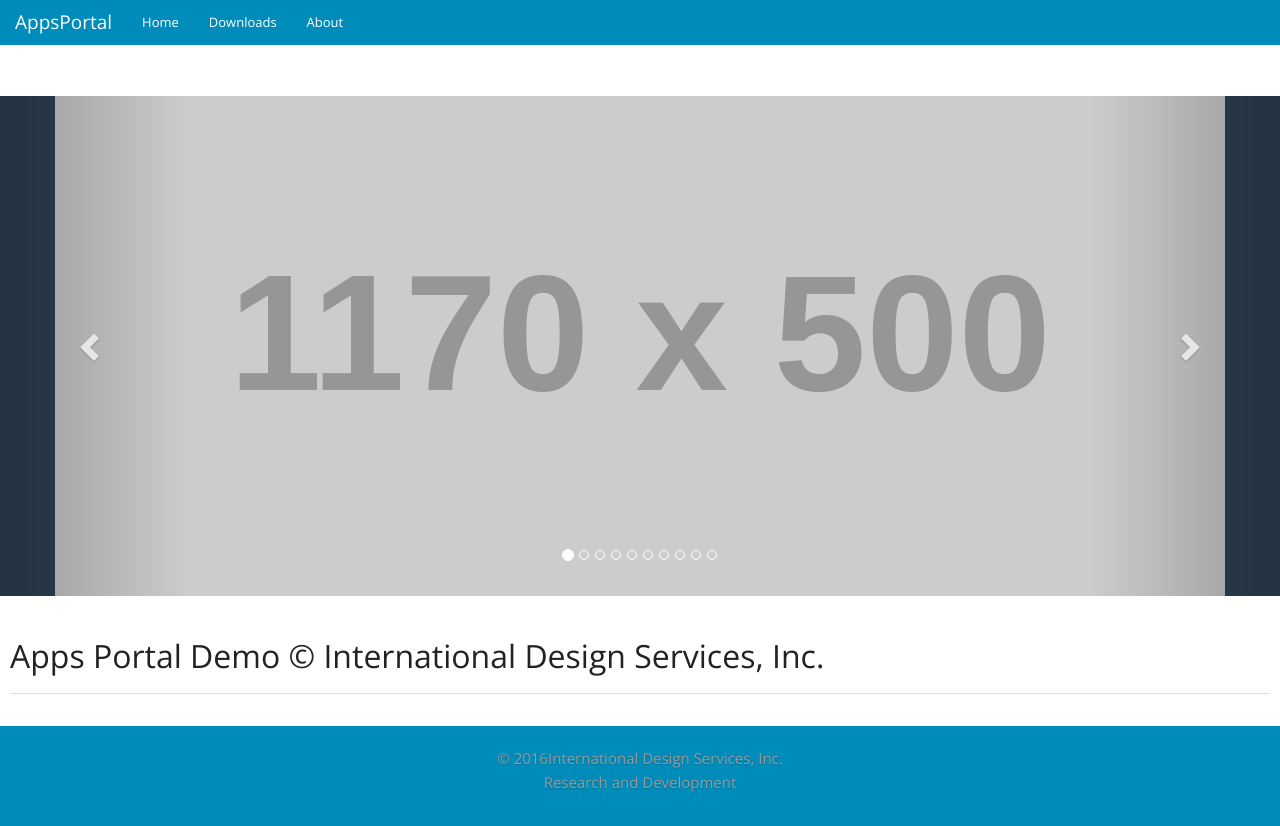
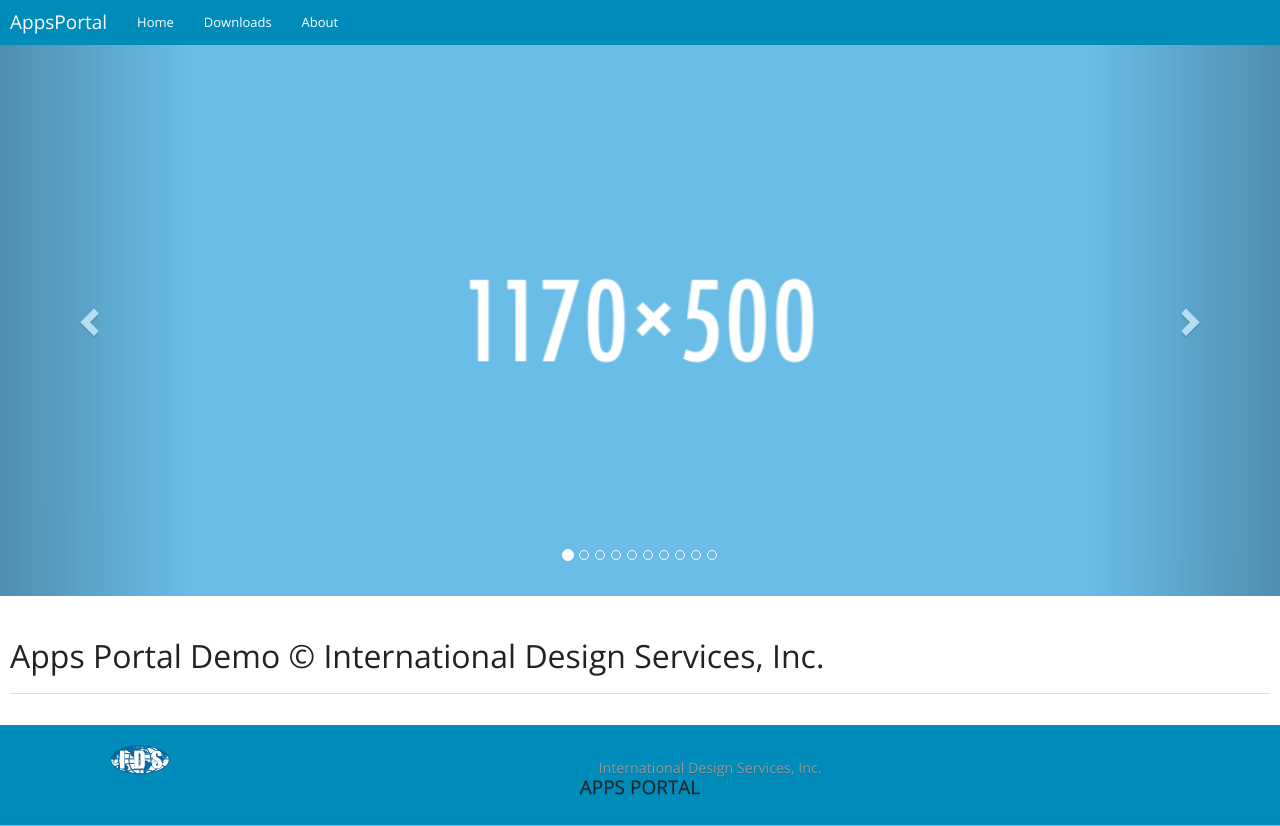
Before and after one commit to IDSResearchDev/AppsPortal, an ASP.NET Core app: template src/AppsPortal/Views/App/Index.cshtml in a window 1280 px wide. Run offline with ASP.NET Core 8, Linux system fonts and the light colour scheme; the template is opened without the code that fills it, so the values that code supplies are empty; grey boxes labelled with a size stand in for pictures from a placeholder-image service; the project's own start-up code is not run, and a stand-in starts its controllers and pages; some libraries are stand-ins or nearby versions.

Commit message:
> adjust CSS~remove top paddings > comment temporarily some scripts > add IDS logo

```diff
--- a/src/AppsPortal/Views/App/Index.cshtml
+++ b/src/AppsPortal/Views/App/Index.cshtml
@@ -2,9 +2,8 @@
 @{
     ViewBag.Title = "Home Page";
 }
+
 <div class="row">
-
-    <div>
     <div id="myCarousel" class="carousel slide" data-ride="carousel">
         <!-- Carousel indicators -->
         <ol class="carousel-indicators">
@@ -30,16 +29,16 @@
                 <div class="item">
                     <img src="../images/slide3.png" alt="Third Slide">
                 </div>*@
-                <div class="item active"><img src="http://placehold.it/1170x500/42bdc2/FFFFFF"></div>
-                <div class="item"><img src="http://placehold.it/1170x500/42bdc2/FFFFFF"></div>
-                <div class="item"><img src="http://placehold.it/1170x500/42bdc2/FFFFFF"></div>
-                <div class="item"><img src="http://placehold.it/1170x500/42bdc2/FFFFFF"></div>
-                <div class="item"><img src="http://placehold.it/1170x500/42bdc2/FFFFFF"></div>
-                <div class="item"><img src="http://placehold.it/1170x500/42bdc2/FFFFFF"></div>
-                <div class="item"><img src="http://placehold.it/1170x500/42bdc2/FFFFFF"></div>
-                <div class="item"><img src="http://placehold.it/1170x500/42bdc2/FFFFFF"></div>
-                <div class="item"><img src="http://placehold.it/1170x500/42bdc2/FFFFFF"></div>
-                <div class="item"><img src="http://placehold.it/1170x500/42bdc2/FFFFFF"></div>
+            <div class="item active"><img src="~/img/carousel/pic_1170x500.png"></div>
+            <div class="item"><img src="~/img/carousel/pic_1170x500.png"></div>
+            <div class="item"><img src="~/img/carousel/pic_1170x500.png"></div>
+            <div class="item"><img src="~/img/carousel/pic_1170x500.png"></div>
+            <div class="item"><img src="~/img/carousel/pic_1170x500.png"></div>
+            <div class="item"><img src="~/img/carousel/pic_1170x500.png"></div>
+            <div class="item"><img src="~/img/carousel/pic_1170x500.png"></div>
+            <div class="item"><img src="~/img/carousel/pic_1170x500.png"></div>
+            <div class="item"><img src="~/img/carousel/pic_1170x500.png"></div>
+            <div class="item"><img src="~/img/carousel/pic_1170x500.png"></div>
         </div>
         <!-- Carousel controls -->
         <a class="carousel-control left" href="#myCarousel" data-slide="prev">
@@ -50,13 +49,14 @@
         </a>
     </div>
 </div>
-
-    <div class="col-md-12">
-        <section>
+<div class="container-fluid">
+    <div>
+        <div class="row">
             <div class="page-header">
                 <h2>Apps Portal Demo &copy; International Design Services, Inc.</h2>
             </div>
-            <div class="col-md-12">
+        </div>
+        <div class="row">
 
             @foreach (var app in Model)
             {
@@ -64,7 +64,6 @@
                     <div class="col-md-12" id="appheader">
                         <h2 class="text-uppercase text-center">@app.Name</h2>
                     </div>
-
                     <div id="appdetails" class="col-md-12">
                         <div class="col-md-6 col-md-offset-1" id="media">
                             <iframe width="560"
@@ -80,7 +79,5 @@
                 </div>
             }
         </div>
-        </section>
     </div>
-
 </div>
--- a/src/AppsPortal/Views/Shared/_Layout.cshtml
+++ b/src/AppsPortal/Views/Shared/_Layout.cshtml
@@ -3,7 +3,6 @@
 <head>
     <title>The World - @ViewBag.Title</title>
     <meta charset="utf-8" />
-
     <link rel="stylesheet" href="~/lib/bootstrap/dist/css/bootstrap.min.css" />
     <link rel="stylesheet" href="~/lib/bootswatch/yeti/bootstrap.min.css" />
     <link rel="stylesheet" href="~/lib/font-awesome/css/font-awesome.min.css" />
@@ -13,24 +12,15 @@
 
 </head>
 <body>
-    @*<div id="head">
-
-        <div class="header">
-            <div id="logo"></div>
-            <div >
-                <h4>
-                    <small>International Design Services, Inc.</small>
-                    <br />
-                    APPS PORTAL
-                </h4>
-            </div>
-        </div>
 
 
-    </div>*@
-    <nav class="navbar navbar-inverse navbar-static-top" role="navigation" >@*id="topnavbar"*@
+<div class="container-fluid" id="content">
+    <div class="row">
+        <nav class="navbar navbar-inverse navbar-static-top" role="navigation">
             <div class="container-fluid">
+                <div>
 
+                </div>
                 <div class="navbar-header">
                     <!-- small screen nav toggle -->
                     <button type="button" class="navbar-toggle" data-toggle="collapse" data-target="#bs-example-navbar-collapse-1">
@@ -50,26 +40,14 @@
                         <li><a asp-controller="App" asp-action="About">About</a></li>
                     </ul>
                 </div>
+
                 <!-- /.navbar-collapse -->
             </div><!-- container-fluid -->
         </nav>
+    </div>
 
-    @*<div id="wrapper">
-
-
-            <div id="main" class="container-fluid">
     <div>
         @RenderBody()
-                </div>
-            </div>
-
-        </div>*@
-
-    <div class="container-fluid" id="content">
-        <div>
-            @RenderBody()
-
-
     </div>
 
 </div>
@@ -79,10 +57,23 @@
 <footer>
     <a href="#" class="circle"> </a>
     <div class="container">
-            <p class="text-muted">
+
+        @*<p class="text-muted">
+
             &copy; 2016International Design Services, Inc. <br />
             Research and Development
-            </p>
+        </p>*@
+
+
+        <div id="logo"><img src="~/img/IDS_logo.png" id="logo-footer" /></div>
+        <div>
+            <h4>
+                <small>International Design Services, Inc.</small>
+                <br />
+                APPS PORTAL
+            </h4>
+        </div>
+
     </div>
 </footer>
 
--- a/src/AppsPortal/wwwroot/css/appsite.css
+++ b/src/AppsPortal/wwwroot/css/appsite.css
@@ -10,29 +10,35 @@ html {
 
 body {
     margin-bottom: 60px;
+    /*padding-top: 45px;*/
 }
 
 /*
     Carousel
 */
 .carousel {
-    background: #2f4357;
-    margin-top: 20px;
+    background: /*#59afe1;*/ #2f4357;
+    /*margin-top: 0px;*/
 }
 
     .carousel .item img {
-        margin: 0 auto; /* Align slide image horizontally center */
+        /*margin: 0 auto;*/ /* Align slide image horizontally center */
+        min-width: 100%;
+        height: 25%;
     }
 
 .bs-example {
     margin: 20px;
 }
 
+.navbar {
+    margin-bottom: 0;
+}
 
 
 /* custom css navbar*/
 
-.navbar-default {
+/*.navbar-default {
     background-color: #f5f7fa;
     border-color: #656d78;
 }
@@ -140,7 +146,7 @@ body {
         color: #aab2bd;
         background-color: #656d78;
     }
-}
+}*/
 
 
 /* additional CSS */
@@ -151,7 +157,7 @@ body {
 
 #content {
     height: auto;
-    padding: 10px 10px 50px 10px;
+    padding: 0px 10px 50px 10px;
 }
 
 #head {
@@ -162,15 +168,6 @@ body {
     width: 30px;
 }
 
-/*img {
-    max-height: 70px;
-    max-width: 70px;
-    float: left;
-    display: inline-block;
-    white-space: nowrap;
-    padding-left: 20px;
-    padding-right: 20px;
-}
 
 #logo {
     float: left;
@@ -180,7 +177,19 @@ body {
     padding-right: 20px;
 }
 
+img#logo-footer {
+    max-height: 50px;
+    max-width: 100px;
+    float: left;
+    display: inline-block;
+    white-space: nowrap;
+    padding-left: 20px;
+    padding-right: 20px;
+}
 
+
+
+/*
 .resizeimg {
     height: 50px;
     width: 50px;
@@ -189,7 +198,7 @@ body {
     white-space: nowrap;
 }*/
 
-.header {
+/*.header {
     position: fixed;
     top: 0;
     left: 0;
@@ -206,11 +215,11 @@ body {
     white-space: nowrap;
     padding: 10px;
     display: inline-block;
-    /*padding: 5px 5px 5px 100px;*/
-}
-    /*   padding: 5px 5px 5px 100px;*/
 
-    .header div#logo {
+}*/
+/*   padding: 5px 5px 5px 100px;*/
+
+/*.header div#logo {
         background: url(../../img/logo.svg) no-repeat center;
         height: 60px;
         width: 60px;
@@ -235,10 +244,10 @@ body {
         -o-transition: all 0.3s;
         -webkit-transition: all 0.3s;
         transition: all 0.3s;
-    }
+    }*/
 
-    /*para sa h4!!!!!*/
-#texts{
+/*para sa h4!!!!!*/
+/*#texts{
     display: inline-block;
     white-space: nowrap;
     text-align: left;
@@ -259,7 +268,7 @@ body {
         font-family: sans-serif;
         font-weight: bold;
         font-style: italic;
-        /*font-weight: normal;*/
+        font-weight: normal;
         -webkit-transition: all 0.3s;
         -moz-transition: all 0.3s;
         -o-transition: all 0.3s;
@@ -278,7 +287,7 @@ body {
 
 .navbar.shrinkNav {
     top: 60px;
-}
+}*/
 /*background:red;
       color:white;
       padding:1em 0;*/
@@ -296,6 +305,11 @@ body {
     footer.navbar-default.navbar-fixed-bottom p {
         margin: 0;
     }*/
+
+/*#logo-footer{
+    height: 50px;
+    width: 100px;
+}*/
 
 footer {
     position: absolute;
@@ -328,6 +342,7 @@ footer {
         width: 100%;
     }
 
+
 /* Cirlce rounded shape ~ scroll to Top function*/
 .circle {
     width: 50px;
@@ -343,7 +358,7 @@ footer {
     -webkit-border-radius: 50px;
     border-radius: 50px;
     display: none;
-}w
+}
 
     .circle:hover {
         background: #d7d7d7 url('../../img/angleup24.svg') no-repeat center;
@@ -351,6 +366,6 @@ footer {
 
 /*background: #ececec;*/
 
-#appwrapper{
-    padding: 0 20px 0
+#appwrapper {
+    padding: 0 20px 0;
 }
--- a/src/AppsPortal/wwwroot/js/site.js
+++ b/src/AppsPortal/wwwroot/js/site.js
@@ -41,33 +41,58 @@
     //navigate to other pages
     $('a[href="' + this.location.pathname + '"]').parents('li,ul').addClass('active');
 
+
+    //for static to fixed navbar
+    //$(document).ready(function () {
+
+    //    var menu = $('.navbar');
+    //    var origOffsetY = menu.offset().top;
+
+    //    function scroll() {
+    //        if ($(window).scrollTop() > origOffsetY) {
+    //            $('.navbar').addClass('navbar-fixed-top');
+    //            $('.navbar').removeClass('navbar-static-top');
+    //            //$('.content').addClass('menu-padding');
+    //        } else {
+    //            $('.navbar').addClass('navbar-static-top');
+    //            $('.navbar').removeClass('navbar-fixed-top');
+    //            //$('.content').removeClass('menu-padding');
+    //        }
+
+
+    //    }
+
+    //    document.onscroll = scroll;
+
+    //});
+
     // shrink banner
-    $('#topnavbar').affix({
-        offset: {
-            top: $('.header').height
-        }
-    });
+    //$('#topnavbar').affix({
+    //    offset: {
+    //        top: $('.header').height
+    //    }
+    //});
 
 
 
-    $(function () {
-        var shrinkHeader = 300;
-        $(window).scroll(function () {
-            var scroll = getCurrentScroll();
-            if (scroll > shrinkHeader) {
-                $('.header').addClass('shrink');
-                $('.navbar').addClass('shrinkNav');
-            }
-            else {
-                $('.header').removeClass('shrink');
-                $('.navbar').removeClass('shrinkNav');
-            }
-        });
+    //$(function () {
+    //    var shrinkHeader = 300;
+    //    $(window).scroll(function () {
+    //        var scroll = getCurrentScroll();
+    //        if (scroll > shrinkHeader) {
+    //            $('.header').addClass('shrink');
+    //            $('.navbar').addClass('shrinkNav');
+    //        }
+    //        else {
+    //            $('.header').removeClass('shrink');
+    //            $('.navbar').removeClass('shrinkNav');
+    //        }
+    //    });
 
-        function getCurrentScroll() {
-            return window.pageYOffset;
-        }
-    });
+    //    function getCurrentScroll() {
+    //        return window.pageYOffset;
+    //    }
+    //});
 
 
 
--- a/src/AppsPortal/wwwroot/lib/_app/site.js
+++ b/src/AppsPortal/wwwroot/lib/_app/site.js
@@ -1 +1 @@
-!function(){var a=$("#sidebar,#wrapper"),e=$("#sidebarToggle i.fa");$("#sidebarToggle").on("click",function(){a.toggleClass("hide-sidebar"),a.hasClass("hide-sidebar")?(e.removeClass("fa-angle-left"),e.addClass("fa-angle-right")):(e.removeClass("fa-angle-right"),e.addClass("fa-angle-left"))}),$('a[href="'+this.location.pathname+'"]').parents("li,ul").addClass("active"),$("#topnavbar").affix({offset:{top:$(".header").height}}),$(function(){function a(){return window.pageYOffset}var e=300;$(window).scroll(function(){var s=a();s>e?($(".header").addClass("shrink"),$(".navbar").addClass("shrinkNav")):($(".header").removeClass("shrink"),$(".navbar").removeClass("shrinkNav"))})})}();
+!function(){var a=$("#sidebar,#wrapper"),e=$("#sidebarToggle i.fa");$("#sidebarToggle").on("click",function(){a.toggleClass("hide-sidebar"),a.hasClass("hide-sidebar")?(e.removeClass("fa-angle-left"),e.addClass("fa-angle-right")):(e.removeClass("fa-angle-right"),e.addClass("fa-angle-left"))}),$('a[href="'+this.location.pathname+'"]').parents("li,ul").addClass("active")}();
```
Also changed, not shown: src/AppsPortal/Views/App/About.cshtml (+19 -2 lines), src/AppsPortal/Views/App/Documentation.cshtml (added, +13 -0 lines), src/AppsPortal/Views/Shared/_Layout - new.cshtml (added, +103 -0 lines), src/AppsPortal/wwwroot/css/site.css (+6 -6 lines), src/AppsPortal/wwwroot/img/IDS_logo.png (added), src/AppsPortal/wwwroot/img/carousel/pic_1170x500.png (added). Lines whose indentation alone changed are shown as unchanged.
